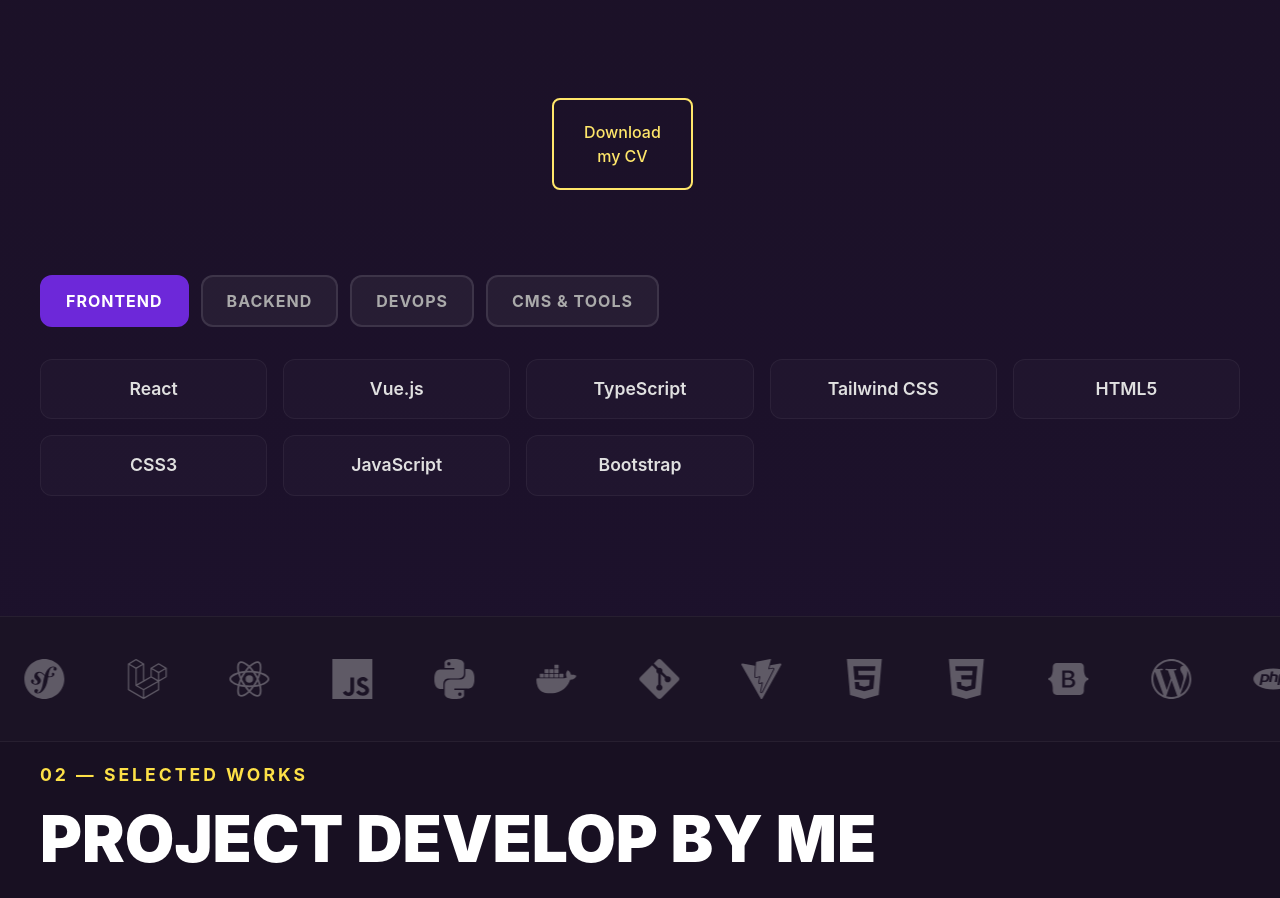
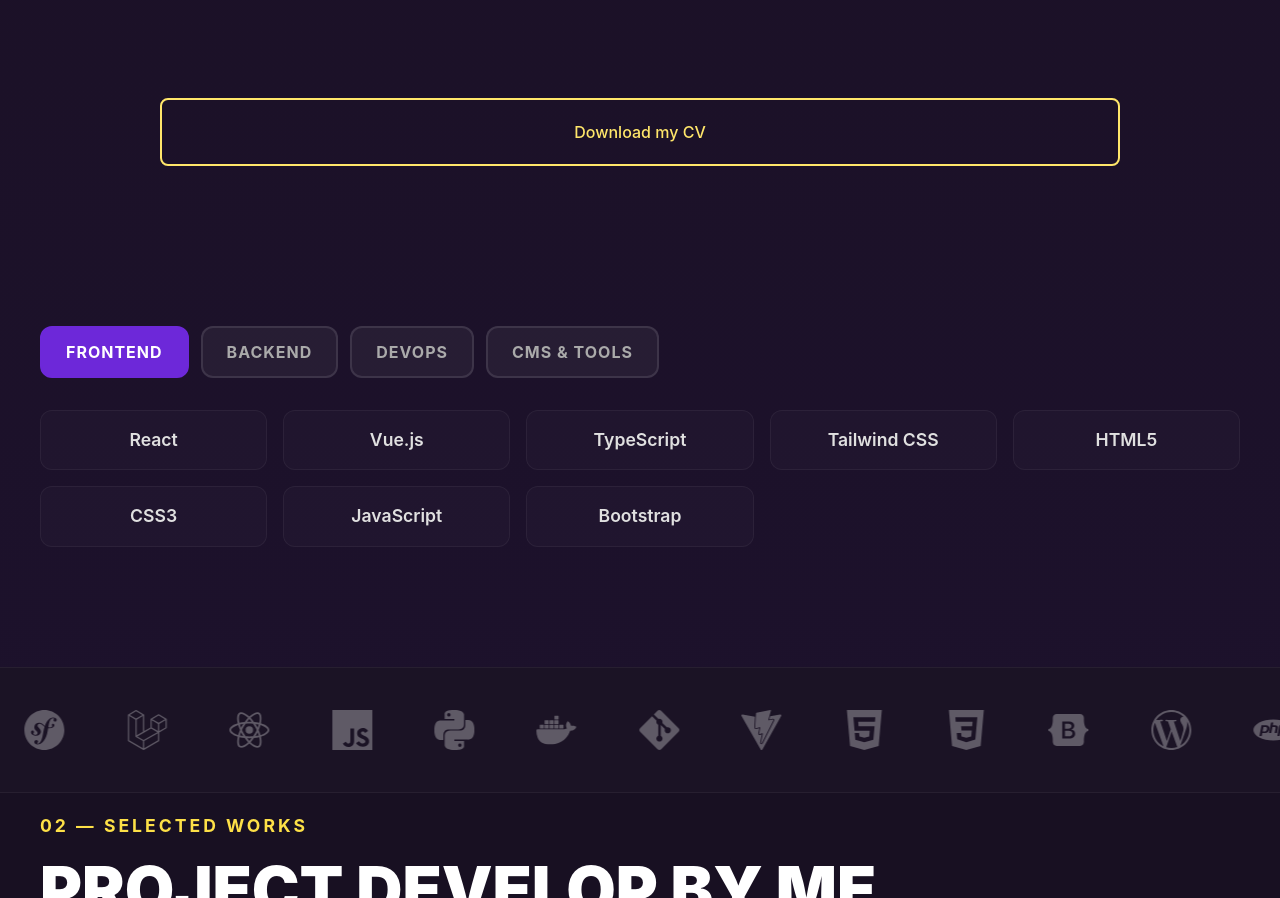
Before and after one commit to koldeus/Site-Portfolio, a React (Vite) app: page / in a window 1280 px wide. Shown: the part 2145-3043 px from the top of the page. Built offline with nearby package versions, Linux system fonts and the light colour scheme.

Commit message:
small change

```diff
--- a/src/components/AboutSection.jsx
+++ b/src/components/AboutSection.jsx
@@ -81,6 +81,7 @@ export default function AboutSection({ t, lang }) {
           href={lang === "fr" ? "/cv-fr.pdf" : "/cv-en.pdf"}
           download={lang === "fr" ? "CV_Keni-Mottin.pdf" : "CV_Keni-Mottin.pdf"}
           style={{ textDecoration: "none" }}
+          className="btn-div-cv"
         >
           <button className="Bouton-Cv">
             {lang === "fr" ? "Télécharger mon CV" : "Download my CV"}
```
